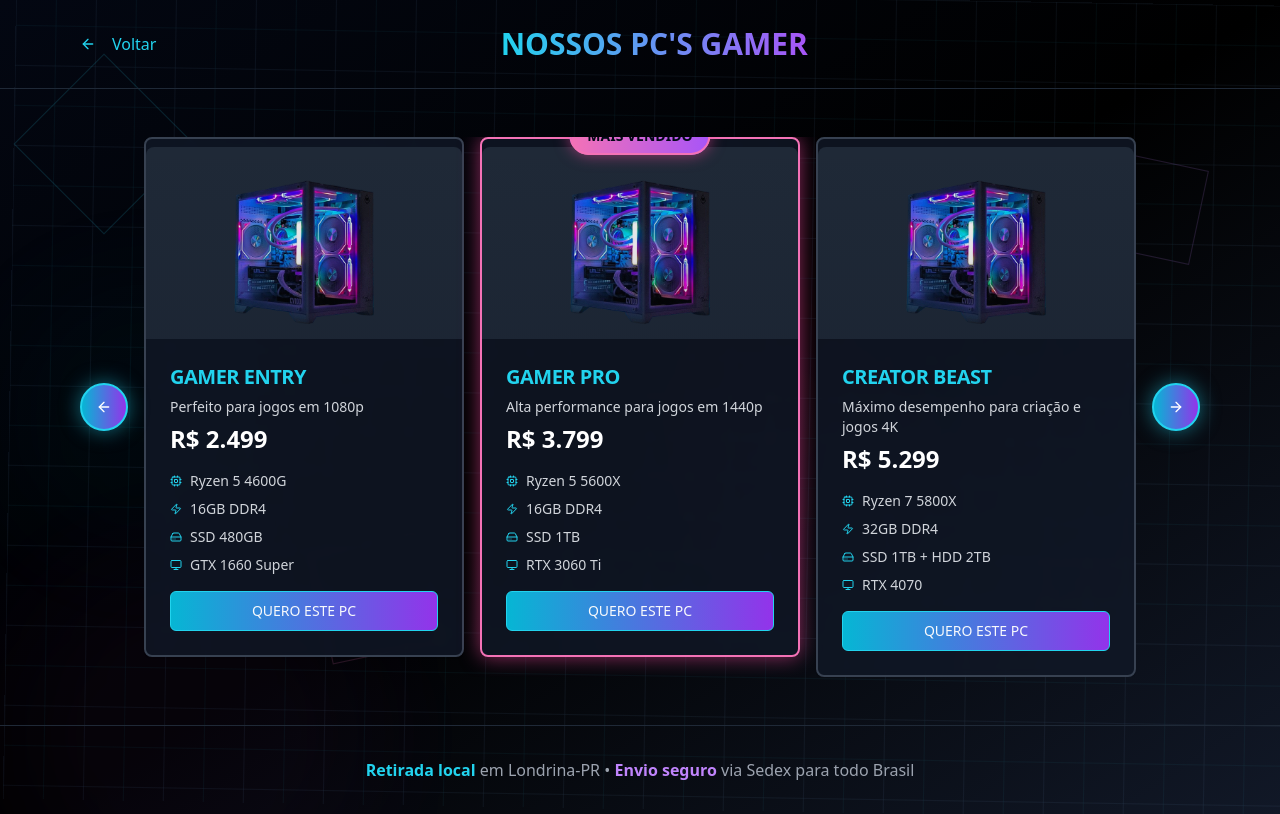
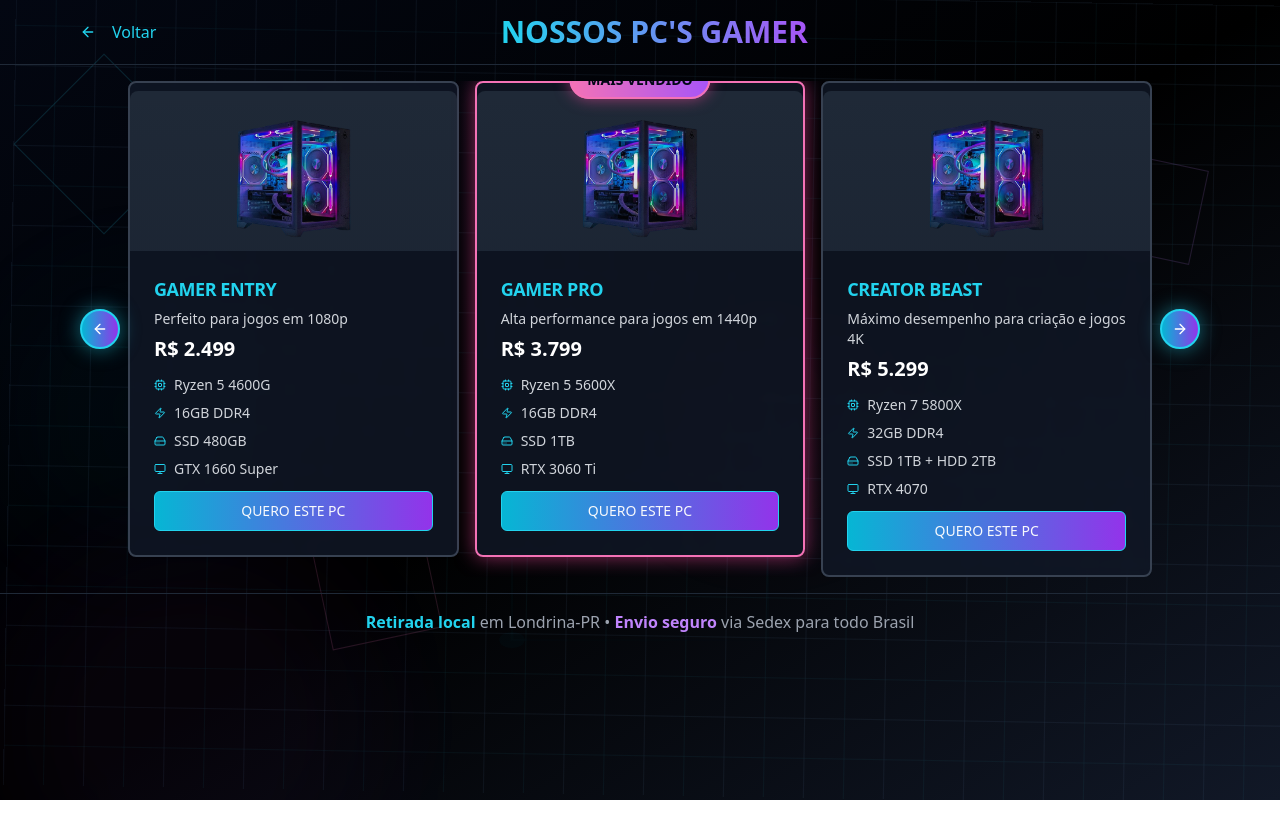
Before and after one commit to dev-guime/arcade-site, a React (Vite) app: page /pcs in a window 1280 px wide. Built offline with nearby package versions, Linux system fonts and the light colour scheme.

Commit message:
Fix: Adjust PC card layout
Adjust the layout of the PC cards to prevent them from overflowing the screen.

```diff
--- a/src/pages/PcsPage.tsx
+++ b/src/pages/PcsPage.tsx
@@ -128,7 +128,7 @@ const PcsPage = () => {
       <ProductPageBackground />
 
       {/* Header */}
-      <header className="relative z-10 border-b border-gray-800 px-4 py-4 md:py-6">
+      <header className="relative z-10 border-b border-gray-800 px-4 py-3">
         <div className="max-w-6xl mx-auto flex items-center justify-between">
           <Button
             onClick={() => navigate('/')}
@@ -146,7 +146,7 @@ const PcsPage = () => {
       </header>
 
       {/* PCs Content */}
-      <main className="relative z-10 px-4 py-6 md:py-12">
+      <main className="relative z-10 px-4 py-4">
         <div className="max-w-6xl mx-auto">
 
           {/* Mobile Grid Layout */}
@@ -178,7 +178,7 @@ const PcsPage = () => {
                   )}
 
                   {/* PC Image */}
-                  <div className="relative h-40 overflow-hidden rounded-t-lg mt-2">
+                  <div className="relative h-32 overflow-hidden rounded-t-lg mt-2">
                     <img
                       src="/lovable-uploads/f8260b15-2b51-400a-8d32-6242095a4419.png"
                       alt={pc.name}
@@ -187,19 +187,19 @@ const PcsPage = () => {
                     <div className="absolute inset-0 bg-gradient-to-t from-gray-900/20 to-transparent"></div>
                   </div>
 
-                  <CardHeader className="pb-3">
-                    <CardTitle className="text-base font-bold text-cyan-400">
+                  <CardHeader className="pb-2">
+                    <CardTitle className="text-sm font-bold text-cyan-400">
                       {pc.name}
                     </CardTitle>
                     <CardDescription className="text-gray-300 text-xs">
                       {pc.description}
                     </CardDescription>
-                    <div className="text-xl font-bold text-white">
+                    <div className="text-lg font-bold text-white">
                       {pc.price}
                     </div>
                   </CardHeader>
 
-                  <CardContent className="pt-0 space-y-3">
+                  <CardContent className="pt-0 space-y-2">
                     <div className="space-y-1">
                       {pc.specs.map((spec, index) => (
                         <div key={index} className="flex items-center text-gray-300 text-xs">
@@ -225,7 +225,7 @@ const PcsPage = () => {
           </div>
 
           {/* Desktop Carousel */}
-          <div className="hidden md:block relative px-20">
+          <div className="hidden md:block relative px-16">
             <Carousel
               className="w-full"
               opts={{
@@ -260,7 +260,7 @@ const PcsPage = () => {
                       )}
 
                       {/* PC Image */}
-                      <div className="relative h-48 overflow-hidden rounded-t-lg mt-2">
+                      <div className="relative h-40 overflow-hidden rounded-t-lg mt-2">
                         <img
                           src="/lovable-uploads/f8260b15-2b51-400a-8d32-6242095a4419.png"
                           alt={pc.name}
@@ -269,20 +269,20 @@ const PcsPage = () => {
                         <div className="absolute inset-0 bg-gradient-to-t from-gray-900/20 to-transparent"></div>
                       </div>
 
-                      <CardHeader className="pb-4">
-                        <CardTitle className="text-xl font-bold text-cyan-400">
+                      <CardHeader className="pb-3">
+                        <CardTitle className="text-lg font-bold text-cyan-400">
                           {pc.name}
                         </CardTitle>
                         <CardDescription className="text-gray-300 text-sm">
                           {pc.description}
                         </CardDescription>
-                        <div className="text-2xl font-bold text-white">
+                        <div className="text-xl font-bold text-white">
                           {pc.price}
                         </div>
                       </CardHeader>
 
                       <CardContent className="pt-0">
-                        <div className="space-y-2 mb-4">
+                        <div className="space-y-2 mb-3">
                           {pc.specs.map((spec, index) => (
                             <div key={index} className="flex items-center text-gray-300 text-sm">
                               {index === 0 && <Cpu className="mr-2 h-3 w-3 text-cyan-400" />}
@@ -305,15 +305,15 @@ const PcsPage = () => {
                   </CarouselItem>
                 ))}
               </CarouselContent>
-              <CarouselPrevious className="text-white bg-gradient-to-r from-cyan-500 to-purple-600 border-2 border-cyan-400 hover:from-cyan-400 hover:to-purple-500 hover:border-purple-400 -left-16 w-12 h-12 shadow-[0_0_20px_rgba(34,211,238,0.5)] transition-all duration-300" />
-              <CarouselNext className="text-white bg-gradient-to-r from-cyan-500 to-purple-600 border-2 border-cyan-400 hover:from-cyan-400 hover:to-purple-500 hover:border-purple-400 -right-16 w-12 h-12 shadow-[0_0_20px_rgba(34,211,238,0.5)] transition-all duration-300" />
+              <CarouselPrevious className="text-white bg-gradient-to-r from-cyan-500 to-purple-600 border-2 border-cyan-400 hover:from-cyan-400 hover:to-purple-500 hover:border-purple-400 -left-12 w-10 h-10 shadow-[0_0_20px_rgba(34,211,238,0.5)] transition-all duration-300" />
+              <CarouselNext className="text-white bg-gradient-to-r from-cyan-500 to-purple-600 border-2 border-cyan-400 hover:from-cyan-400 hover:to-purple-500 hover:border-purple-400 -right-12 w-10 h-10 shadow-[0_0_20px_rgba(34,211,238,0.5)] transition-all duration-300" />
             </Carousel>
           </div>
         </div>
       </main>
 
       {/* Footer */}
-      <footer className="relative z-10 border-t border-gray-800 px-4 py-6 md:py-8">
+      <footer className="relative z-10 border-t border-gray-800 px-4 py-4">
         <div className="max-w-6xl mx-auto text-center">
           <p className="text-gray-400 text-sm md:text-base">
             <span className="text-cyan-400 font-semibold">Retirada local</span> em Londrina-PR •
```
